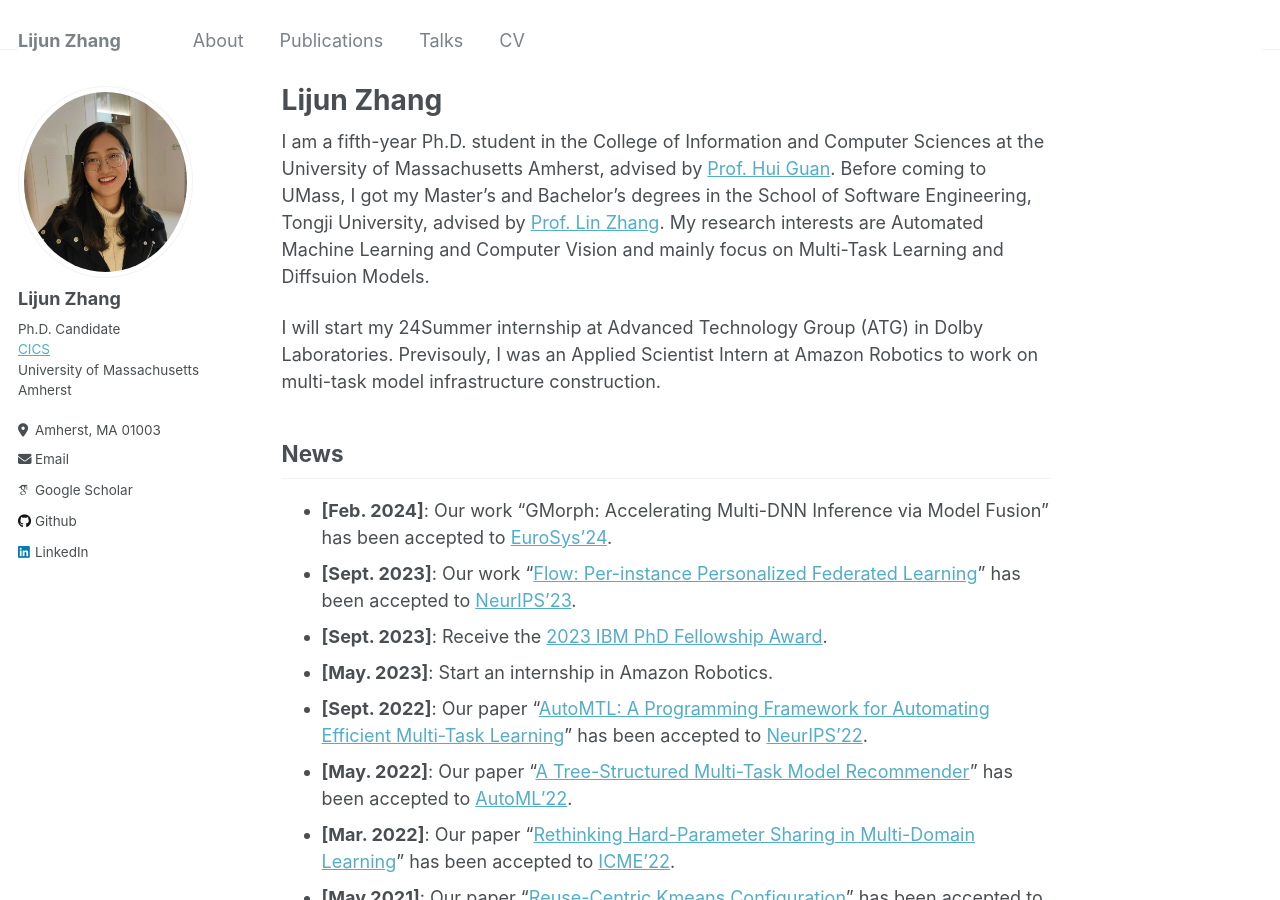
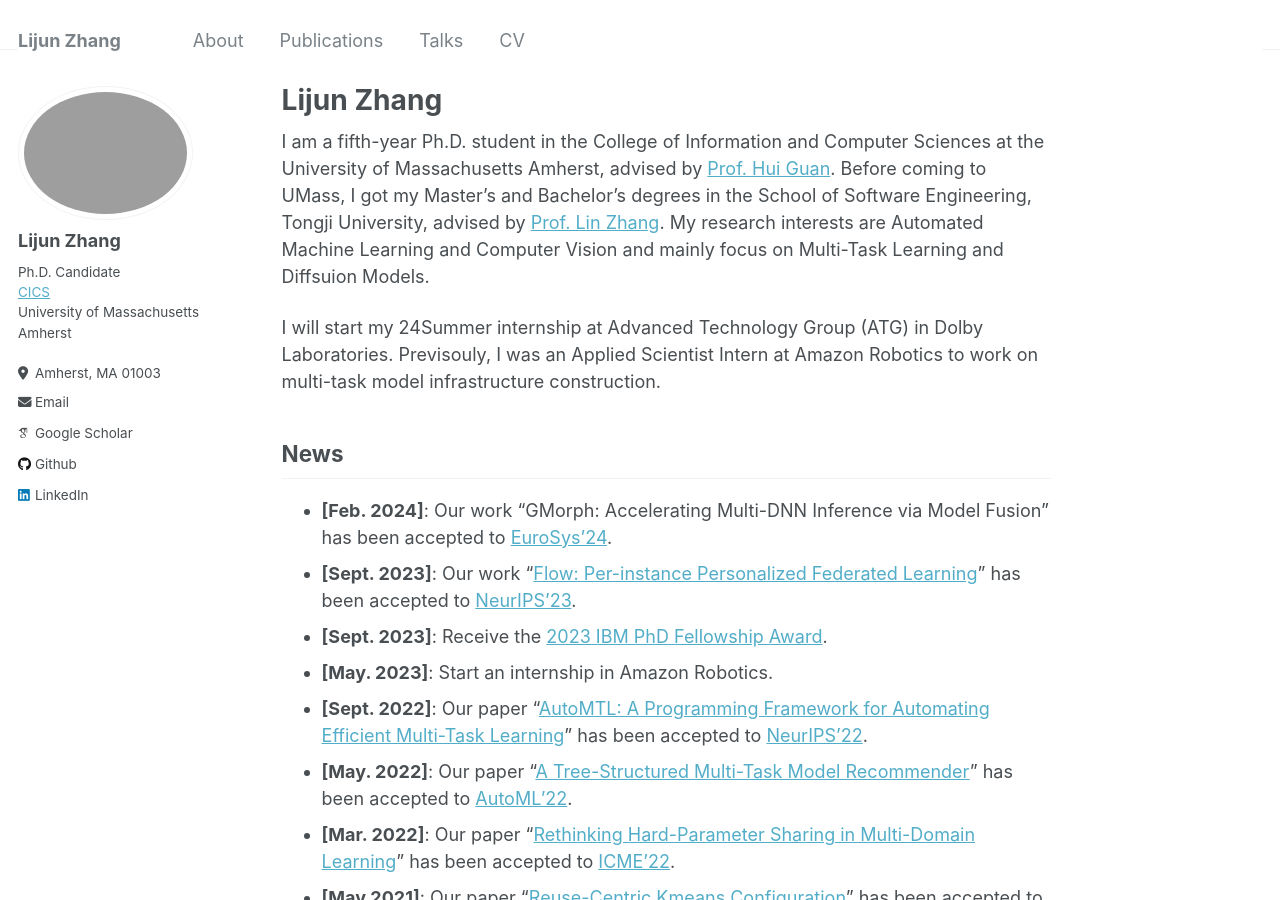
Before and after one commit to zhanglijun95/zhanglijun95.github.io, a Jekyll site: the page built from _pages/about.md, in a window 1280 px wide and 900 px high. Built offline with Jekyll 4.4.1, drawn with Linux system fonts in a browser that asks for light colours; some web fonts are replaced.

Commit message:
Update _config.yml

```diff
--- a/_config.yml
+++ b/_config.yml
@@ -21,7 +21,7 @@ repository               : "zhanglijun95/zhanglijun95.github.io"
 #               Additional customization can be done by editing /_includes/author-profile.html
 author:
   # Biographic information
-  avatar           : "lijun.jpg"
+  avatar           : "profile.jpg"
   name             : "Lijun Zhang"
   pronouns         : # example: "she/her"
   bio              : "Ph.D. Candidate <br> <a href = \"https://www.cics.umass.edu\">CICS</a> <br> University of Massachusetts Amherst"
```
